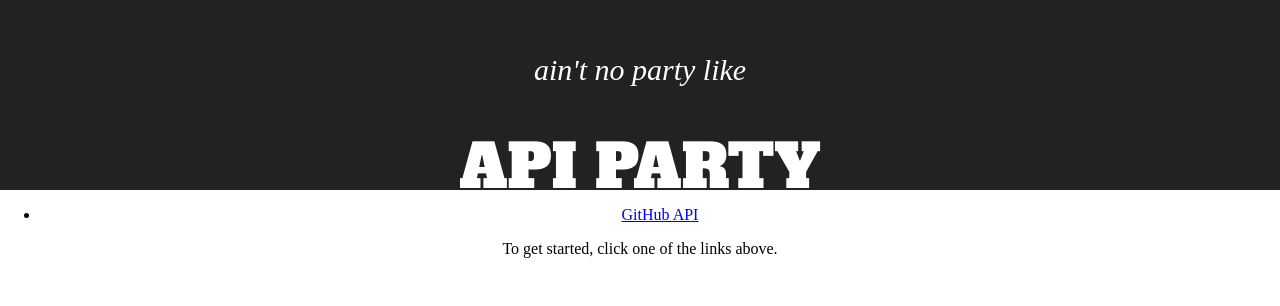
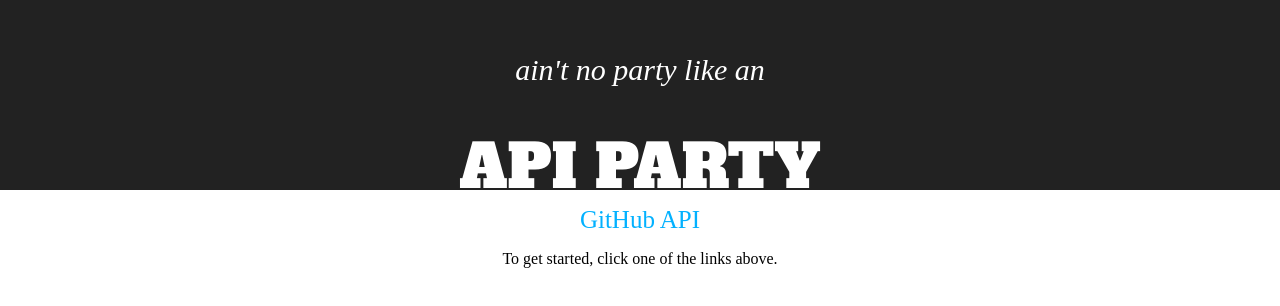
Before and after one commit to yaminiPonugoti/api-party, a React (Create React App) app: page / in a window 1280 px wide. Shown: the top 306 px of the page. Built offline with nearby package versions, Linux system fonts and the light colour scheme; a web font is replaced by a local one.

Commit message:
Style NavLinks

```diff
--- a/src/App.css
+++ b/src/App.css
@@ -20,3 +20,30 @@
 h3 {
   font: italic 400 30px/40px "Gentium Book Basic", serif;
 }
+.navLinks {
+  list-style: none;
+  padding-left: 0;
+}
+
+.navLinks li {
+  display: inline-block;
+  padding: 0 15px;
+}
+
+.navLinks a {
+  color: #02b1ff;
+  text-decoration: none;
+  font-size: 25px;
+}
+
+.navLinks a.active {
+  color: #F79824;
+}
+
+.navLinks a.active:hover {
+  color: #FDCA40;
+}
+
+.navLinks a:hover {
+  color: #0184be;
+}
--- a/src/App.js
+++ b/src/App.js
@@ -8,7 +8,7 @@
     return (
       <div className="App">
         <div className="App-header">
-          <h3>ain't no party like</h3>
+          <h3>ain't no party like an</h3>
           <h1>API Party</h1>
         </div>
         <ul className="navLinks">
```
